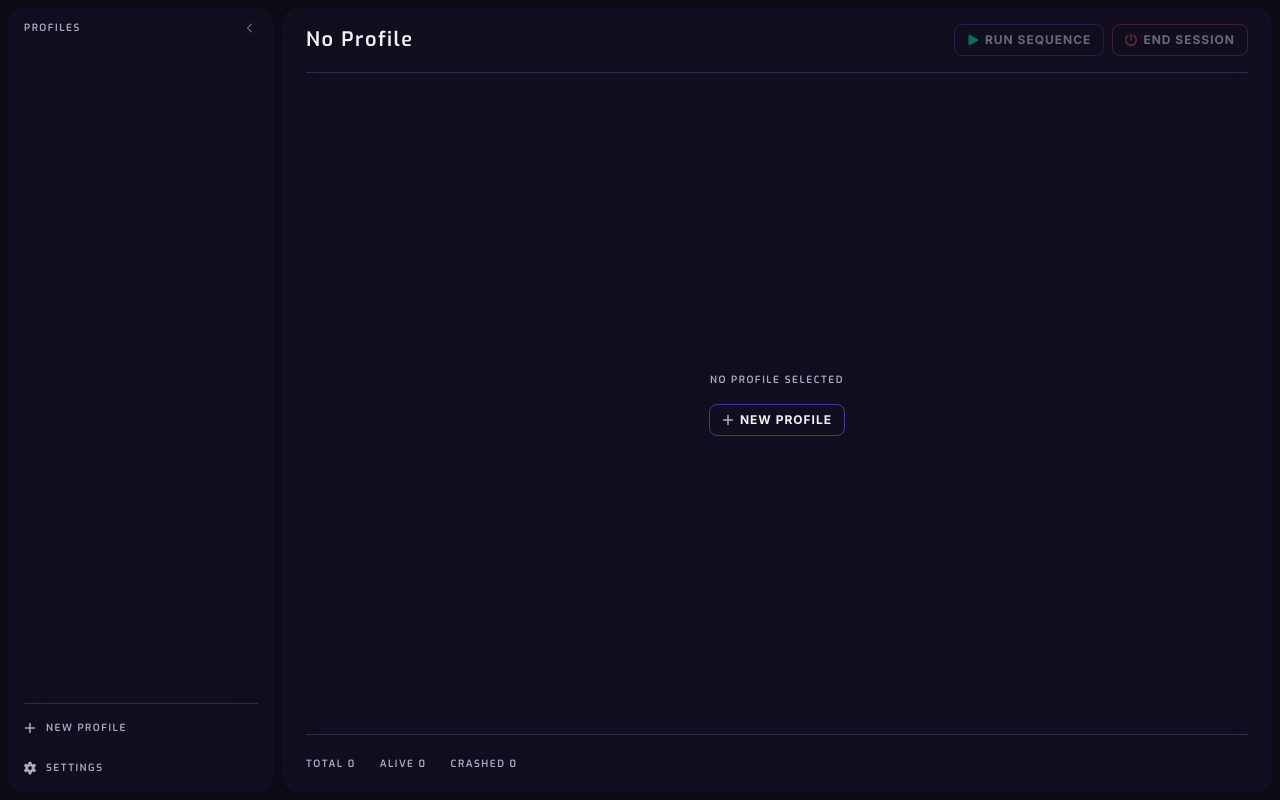
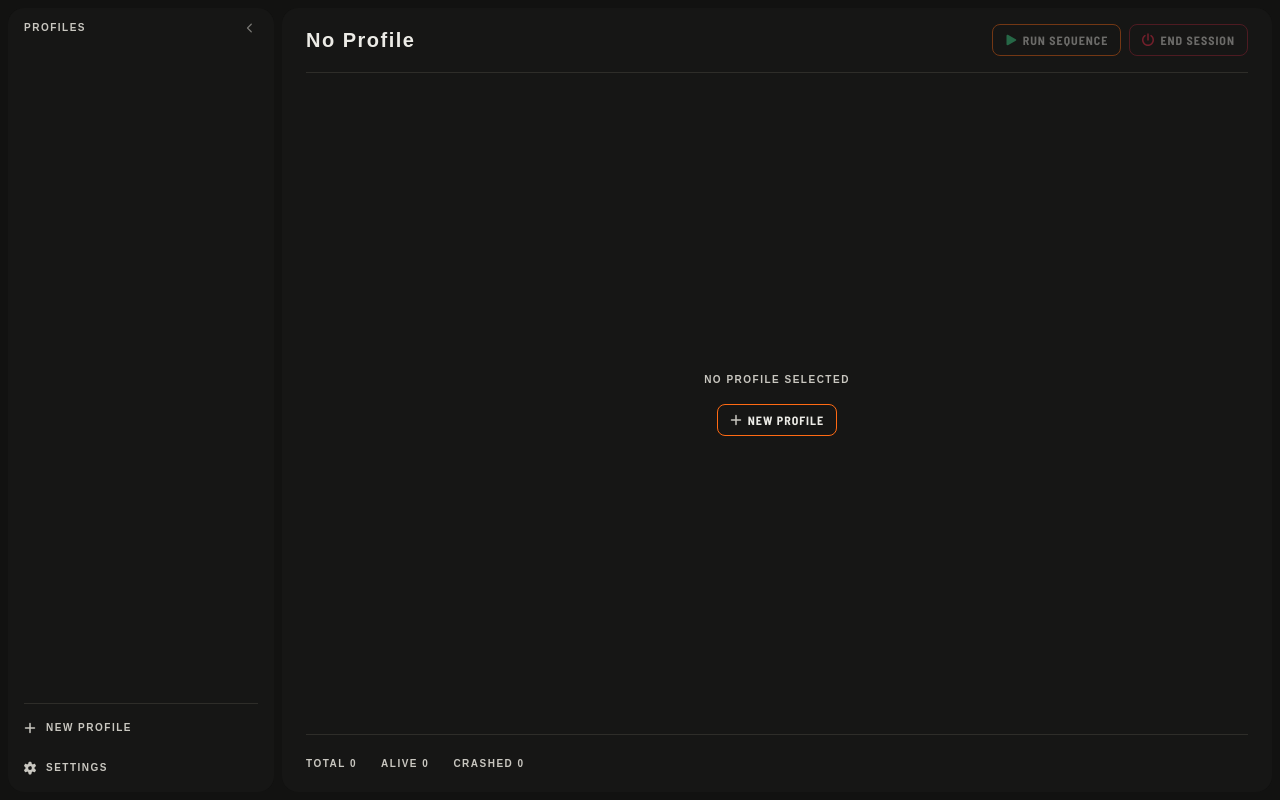
Before and after one commit to whosz/payload-board, a React app: page / in a window 1280 px wide. Built offline with nearby package versions, Linux system fonts and the light colour scheme; a web font is replaced by a local one.

Commit message:
feat(ui): v5 tokens, local fonts, dark/grey/light themes, focus ring
Co-Authored-By: Claude Sonnet 5.5 <noreply@anthropic.com>

```diff
--- a/package.json
+++ b/package.json
@@ -11,6 +11,9 @@
   },
   "dependencies": {
     "@base-ui/react": "^1.4.1",
+    "@fontsource-variable/big-shoulders": "^5.3.0",
+    "@fontsource/barlow-semi-condensed": "^5.3.0",
+    "@fontsource/ibm-plex-mono": "^5.3.0",
     "@fortawesome/fontawesome-svg-core": "^7.2.0",
     "@fortawesome/free-regular-svg-icons": "^7.2.0",
     "@fortawesome/free-solid-svg-icons": "^7.2.0",
--- a/src/App.tsx
+++ b/src/App.tsx
@@ -19,7 +19,8 @@ import { useProcessStatus } from './hooks/useProcessStatus';
 import { startApp, stopApp, restartApp, openPath, stopAll, scanRunningApps } from './ipc/processes';
 import type { AppEntry } from './types';
 
-type Theme = 'purple' | 'grey';
+type Theme = 'dark' | 'grey' | 'light';
+const THEMES: Theme[] = ['dark', 'grey', 'light'];
 
 interface Toast {
   id: number;
@@ -68,7 +69,7 @@ export default function App() {
   }, []);
 
   const [theme, setTheme] = useState<Theme>(() =>
-    (localStorage.getItem('theme') as Theme) ?? 'purple'
+    THEMES.find(t => t === localStorage.getItem('theme')) ?? 'dark'
   );
 
   useEffect(() => {
--- a/src/components/settings/SettingsPanel.tsx
+++ b/src/components/settings/SettingsPanel.tsx
@@ -22,7 +22,7 @@ import {
   setMinimiseOnClose,
 } from '../../ipc/settings';
 
-type Theme = 'purple' | 'grey';
+type Theme = 'dark' | 'grey' | 'light';
 
 interface SettingsPanelProps {
   open: boolean;
@@ -52,8 +52,9 @@ function SectionLabel({ children, crit }: { children: React.ReactNode; crit?: bo
 }
 
 const THEMES: { value: Theme; label: string }[] = [
-  { value: 'purple', label: 'Purple' },
+  { value: 'dark', label: 'Dark' },
   { value: 'grey', label: 'Grey' },
+  { value: 'light', label: 'Light' },
 ];
 
 export function SettingsPanel({ open, onClose, theme, onThemeChange, onReset }: SettingsPanelProps) {
--- a/src/globals.css
+++ b/src/globals.css
@@ -1,4 +1,9 @@
-@import url('https://fonts.googleapis.com/css2?family=Exo:wght@400;600;700&family=Inter:wght@400;500;600;700&display=swap');
+@import "@fontsource-variable/big-shoulders/wght.css";
+@import "@fontsource/barlow-semi-condensed/500.css";
+@import "@fontsource/barlow-semi-condensed/600.css";
+@import "@fontsource/barlow-semi-condensed/700.css";
+@import "@fontsource/ibm-plex-mono/500.css";
+@import "@fontsource/ibm-plex-mono/600.css";
 @import "tailwindcss";
 @import "tw-animate-css";
 
@@ -6,47 +11,50 @@
 
 @theme inline {
   /* ── Fonts ── */
-  --font-display: 'Exo', sans-serif;
-  --font-body:    'Inter', sans-serif;
-  --font-mono:    'Exo', sans-serif;
+  --font-display: 'Big Shoulders Variable', sans-serif;
+  --font-body:    'Barlow Semi Condensed', system-ui, sans-serif;
+  --font-mono:    'IBM Plex Mono', ui-monospace, monospace;
 
-  /* ── Purple theme tokens (default) ── */
-  --color-bg-base:        #0C0A15;
-  --color-bg-surface:     rgba(19,16,34,0.80);
-  --color-bg-elevated:    rgba(35,21,54,0.70);
+  /* ── Dark theme tokens (default). Token names kept from v0.5 so components need no renames ── */
+  --color-bg-base:        #121211;
+  --color-bg-desk:        #0e0e0d;
+  --color-bg-surface:     #161615;
+  --color-bg-elevated:    #20201e;
+  --color-bg-hover:       #262624;
 
-  --color-border-divider: rgba(46,40,82,1);
-  --color-border-subtle:  rgba(176,169,197,0.30);
+  --color-border-divider: #2e2d29;
+  --color-border-subtle:  #2e2d29;
+  --color-border-default: #3b3a36;
 
-  --color-text-primary:   #F0F2F4;
-  --color-text-secondary: #B0A9C5;
-  --color-text-muted:     #8E84AD;
-  --color-text-disabled:  rgba(176,169,197,0.20);
+  --color-text-primary:   #ecebe6;
+  --color-text-secondary: #c9c7c0;
+  --color-text-muted:     #9a9892;
+  --color-text-disabled:  #6f6d67;
 
-  --color-accent-border:  rgba(92,89,241,0.60);
-  --color-status-live:    #00FFBB;
-  --color-status-crit:    #FB5060;
-  --color-error-bg:       rgba(100,1,11,0.70);
-  --color-error-text:     #FDCDD1;
-  --color-tile-gradient:  #231536;
-  --color-tile-shadow:    rgba(12,10,21,0.15);
-  --color-tile-shadow-hover: rgba(12,10,21,0.20);
-  --color-tile-shadow-error: rgba(251,80,96,0.20);
-  --color-tile-shadow-error-hover: rgba(251,80,96,0.30);
-  --color-note-bg:        rgba(19,16,34,1);
+  --color-accent:         #ff6a13;
+  --color-accent-fg:      #121211;
+  --color-accent-laser:   var(--color-accent);
+  --color-accent-border:  #ff6a13;
+  --color-status-live:    #3ee08f;
+  --color-status-crit:    #ff2e4d;
+  --color-error-bg:       rgba(255,46,77,0.10);
+  --color-error-text:     #ff9aa9;
+  --color-tile-gradient:  #1e1e1c;
+  --color-tile-shadow:    rgba(0,0,0,0.15);
+  --color-tile-shadow-hover: rgba(0,0,0,0.25);
+  --color-tile-shadow-error: rgba(255,46,77,0.20);
+  --color-tile-shadow-error-hover: rgba(255,46,77,0.30);
+  --color-note-bg:        #161615;
 
-  --color-btn-default-hover:       rgba(30,24,46,0.7);
+  --color-btn-default-hover:       #262624;
   --color-btn-fill-bg:             var(--color-bg-elevated);
-  --color-btn-fill-hover:          rgba(45,28,70,1);
+  --color-btn-fill-hover:          #2c2c29;
   --color-btn-cta-hover:           var(--color-bg-elevated);
-  --color-btn-destructive-border:  rgba(251,80,96,0.6);
-  --color-btn-destructive-border-hover: rgba(251,80,96,1);
-  --color-row-bg:             var(--color-bg-elevated);
-  --color-row-bg-hover:       rgba(35,21,54,0.90);
+  --color-btn-destructive-border:  rgba(255,46,77,0.6);
+  --color-btn-destructive-border-hover: rgba(255,46,77,1);
+  --color-row-bg:             var(--color-bg-surface);
+  --color-row-bg-hover:       var(--color-bg-elevated);
   --tile-placeholder-url:     url('/tile-placeholder.svg');
-
-  /* ── Radius — these are semantic tokens for inline styles only;
-     do NOT put them in @theme or they override Tailwind's rounded-* utilities ── */
 
   /* ── shadcn / base-ui token aliases ── */
   --color-background:         var(--color-bg-base);
@@ -55,18 +63,17 @@
   --color-card-foreground:    var(--color-text-primary);
   --color-popover:            var(--color-bg-base);
   --color-popover-foreground: var(--color-text-primary);
-  --color-primary:            var(--color-status-live);
-  --color-primary-foreground: var(--color-bg-base);
+  --color-primary:            var(--color-accent);
+  --color-primary-foreground: var(--color-accent-fg);
   --color-secondary:          var(--color-bg-elevated);
   --color-secondary-foreground: var(--color-text-primary);
   --color-muted:              var(--color-bg-surface);
   --color-muted-foreground:   var(--color-text-muted);
-  --color-accent:             var(--color-bg-elevated);
   --color-accent-foreground:  var(--color-text-primary);
   --color-destructive:        var(--color-status-crit);
-  --color-border:             var(--color-border-subtle);
+  --color-border:             var(--color-border-default);
   --color-input:              var(--color-bg-base);
-  --color-ring:               var(--color-accent-border);
+  --color-ring:               var(--color-accent);
 }
 
 :root {
@@ -76,18 +83,16 @@
   --card-foreground:        var(--color-text-primary);
   --popover:                var(--color-bg-base);
   --popover-foreground:     var(--color-text-primary);
-  --primary:                var(--color-status-live);
-  --primary-foreground:     var(--color-bg-base);
+  --primary:                var(--color-accent);
+  --primary-foreground:     var(--color-accent-fg);
   --secondary:              var(--color-bg-elevated);
   --secondary-foreground:   var(--color-text-primary);
   --muted:                  var(--color-bg-surface);
   --muted-foreground:       var(--color-text-muted);
-  --accent:                 var(--color-bg-elevated);
-  --accent-foreground:      var(--color-text-primary);
   --destructive:            var(--color-status-crit);
-  --border:                 var(--color-border-subtle);
+  --border:                 var(--color-border-default);
   --input:                  var(--color-bg-base);
-  --ring:                   var(--color-accent-border);
+  --ring:                   var(--color-accent);
 }
 
 @layer base {
@@ -124,75 +129,73 @@
 
 /* ── Grey theme ── */
 [data-theme="grey"] {
-  --color-bg-base:        #0E0D11;
-  --color-bg-surface:     rgba(23,22,28,0.80);
-  --color-bg-elevated:    rgba(37,32,43,0.70);
-  --color-border-divider: rgba(50,47,64,1);
-  --color-border-subtle:  rgba(179,176,190,0.30);
-  --color-text-primary:   #F0F2F4;
-  --color-text-secondary: #B5B3BB;
-  --color-text-muted:     #8A8895;
-  --color-accent-border:  rgba(140,138,192,0.60);
-  --color-status-live:    #00FFBB;
-  --color-status-crit:    #FB5060;
-  --color-error-bg:       rgba(100,1,11,0.70);
-  --color-error-text:     #FDCDD1;
-  --color-tile-gradient:  #25202B;
-  --color-tile-shadow-error: rgba(251,80,96,0.20);
-  --color-tile-shadow-error-hover: rgba(251,80,96,0.30);
-  --color-note-bg:        rgba(23,22,28,1);
-  --color-btn-default-hover:       #28252F;
-  --color-btn-fill-bg:             var(--color-bg-elevated);
-  --color-btn-fill-hover:          #312B3C;
-  --color-btn-cta-hover:           #221E28;
-  --color-btn-destructive-border:  rgba(251,80,96,0.6);
-  --color-btn-destructive-border-hover: rgba(251,80,96,1);
-  --color-row-bg:             var(--color-bg-elevated);
-  --color-row-bg-hover:       rgba(37,32,43,0.90);
-  --tile-placeholder-url:     url('/tile-placeholder-grey.svg');
-  --background:           #0E0D11;
-  --foreground:           #F0F2F4;
-  --border:               rgba(179,176,190,0.30);
-  --input:                #0E0D11;
-  --ring:                 rgba(140,138,192,0.60);
+  --color-bg-base:        #232321;
+  --color-bg-desk:        #2d2d2b;
+  --color-bg-surface:     #2a2a28;
+  --color-bg-elevated:    #343432;
+  --color-bg-hover:       #3b3b38;
+  --color-border-divider: #44433f;
+  --color-border-subtle:  #44433f;
+  --color-border-default: #5a5953;
+  --color-text-secondary: #d2d0c9;
+  --color-text-muted:     #aeaca5;
+  --color-text-disabled:  #85837c;
+  --color-tile-gradient:  #343432;
+  --color-note-bg:        #2a2a28;
+  --color-btn-default-hover: #3b3b38;
+  --color-btn-fill-hover: #424240;
+  --tile-placeholder-url: url('/tile-placeholder-grey.svg');
+  --background: #232321;
+  --input:      #232321;
 }
-/* ── White theme ── */
-[data-theme="white"] {
-  --color-bg-base:        #F6F6F7;
-  --color-bg-surface:     rgba(233,232,236,0.80);
-  --color-bg-elevated:    #F9F9FA;
-  --color-border-divider: rgba(215,213,224,1);
-  --color-border-subtle:  rgba(153,148,167,0.30);
-  --color-text-primary:   #262D34;
-  --color-text-secondary: #434148;
-  --color-text-muted:     #6E6B7A;
-  --color-text-disabled:  rgba(153,148,167,0.40);
-  --color-accent-border:  rgba(181,181,230,0.60);
-  --color-status-live:    #00BC8A;
-  --color-status-crit:    #F9061C;
-  --color-error-bg:       rgba(198,5,23,0.10);
-  --color-error-text:     #C60517;
-  --color-tile-gradient:  #E0DFE6;
-  --color-tile-shadow:    rgba(12,10,21,0.05);
-  --color-tile-shadow-hover: rgba(12,10,21,0.10);
-  --color-tile-shadow-error: rgba(249,6,28,0.10);
-  --color-tile-shadow-error-hover: rgba(249,6,28,0.20);
-  --color-note-bg:        #E9E8EC;
-  --color-btn-default-hover:       #F9F9FA;
-  --color-btn-fill-bg:             #F9F9FA;
-  --color-btn-fill-hover:          #BFBADD;
-  --color-btn-cta-hover:           #F9F9FA;
-  --color-btn-destructive-border:  rgba(249,6,28,1);
-  --color-btn-destructive-border-hover: rgba(249,6,28,1);
-  --color-row-bg:             #F9F9FA;
-  --color-row-bg-hover:       #F9F9FA;
-  --tile-placeholder-url:     url('/tile-placeholder-white.svg');
-  --background:           #F6F6F7;
-  --foreground:           #262D34;
-  --border:               rgba(153,148,167,0.30);
-  --input:                #F6F6F7;
-  --ring:                 rgba(181,181,230,0.60);
+/* ── Light theme ── */
+[data-theme="light"] {
+  --color-bg-base:        #e9e8e3;
+  --color-bg-desk:        #d8d7d1;
+  --color-bg-surface:     #dddcd6;
+  --color-bg-elevated:    #f4f3ef;
+  --color-bg-hover:       #ffffff;
+  --color-border-divider: #b9b7ae;
+  --color-border-subtle:  #b9b7ae;
+  --color-border-default: #8f8d84;
+  --color-text-primary:   #131312;
+  --color-text-secondary: #34332f;
+  --color-text-muted:     #55534e;
+  --color-text-disabled:  #77756e;
+  --color-accent:         #b03f00;
+  --color-accent-fg:      #ffffff;
+  --color-status-live:    #0a7f45;
+  --color-status-crit:    #c4122f;
+  --color-error-bg:       rgba(196,18,47,0.08);
+  --color-error-text:     #a30f27;
+  --color-tile-gradient:  #f4f3ef;
+  --color-tile-shadow:    rgba(0,0,0,0.06);
+  --color-tile-shadow-hover: rgba(0,0,0,0.12);
+  --color-tile-shadow-error: rgba(196,18,47,0.12);
+  --color-tile-shadow-error-hover: rgba(196,18,47,0.2);
+  --color-note-bg:        #dddcd6;
+  --color-btn-default-hover: #ffffff;
+  --color-btn-fill-hover: #ffffff;
+  --color-btn-destructive-border: rgba(196,18,47,0.7);
+  --color-btn-destructive-border-hover: rgba(196,18,47,1);
+  --tile-placeholder-url: url('/tile-placeholder-white.svg');
+  --background: #e9e8e3;
+  --input:      #e9e8e3;
 }
+
+/* ── Accessibility ── */
+:focus-visible {
+  outline: 2px solid var(--color-accent);
+  outline-offset: 2px;
+}
+@media (prefers-reduced-motion: reduce) {
+  *, *::before, *::after {
+    animation-duration: 0.01ms !important;
+    animation-iteration-count: 1 !important;
+    transition-duration: 0.01ms !important;
+  }
+}
+
 /* ── Tile action icon buttons ── */
 .tile-btn {
   opacity: 0.55;
```
Also changed, not shown: 1 other file.
